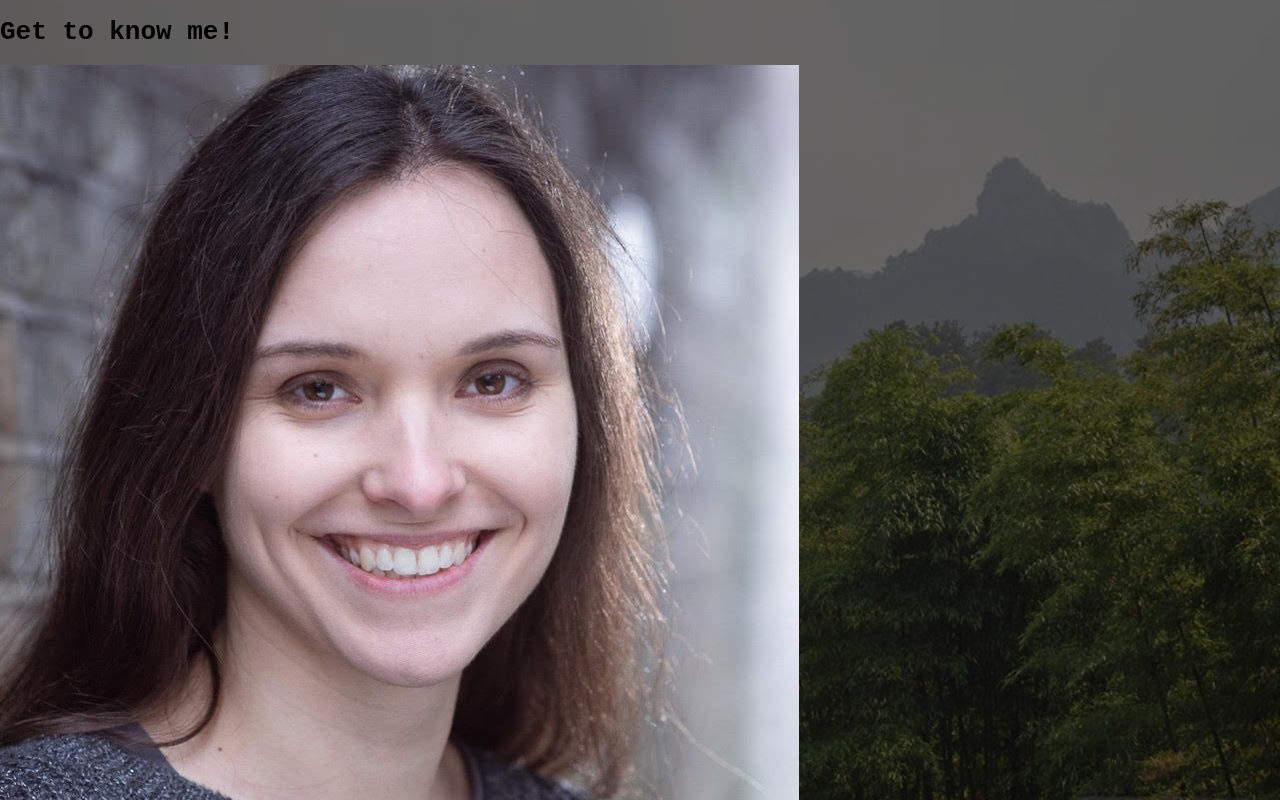
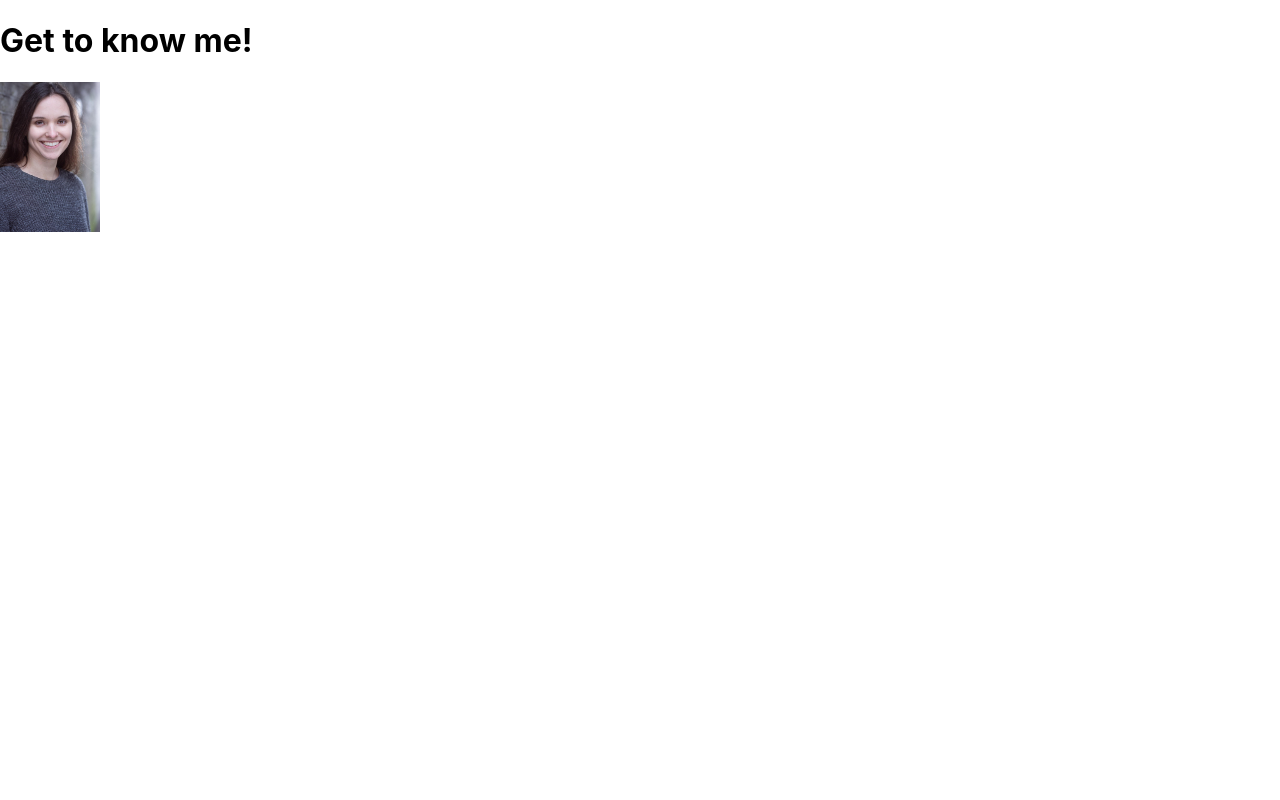
Before and after one commit to AnaisLT/portfolio, a React (Create React App) app: page /about in a window 1280 px wide. Shown: the top 800 px of the page. Built offline with nearby package versions, Linux system fonts and the light colour scheme.

Commit message:
Add a different animation to the title and router

```diff
--- a/src/Components/About.css
+++ b/src/Components/About.css
@@ -1,10 +1,15 @@
  * {
-    background-color: white;
+    /* background-color: white;     */
 }
 
 img {
-    height: 150px;
-    position: absolute;
-    margin-right: 20px;
+    height: 100%;
+    width: 100%;
+
+}
+
+.portfoliopic {
+    height: 150p;
+    width: 100px;
     border-radius: 50px;
 }
--- a/src/Components/About.js
+++ b/src/Components/About.js
@@ -1,5 +1,6 @@
 import React from 'react';
 import ProfilePic from '../images/ProfilePic.jpg';
+import './About.css';
 
 export default function About() {
     return (
@@ -7,10 +8,11 @@ export default function About() {
       <div>
         <h1 className='title'>Get to know me!</h1>
       </div>
-      <div>
+      <div className='portfoliopic'>
         <img
           src={ProfilePic}
-          alt='My profile pic' />
+          alt='My profile pic'>
+        </img>
       </div>
       </>
     )
--- a/src/Components/HomePage.css
+++ b/src/Components/HomePage.css
@@ -1,17 +1,4 @@
-
-/*.Home {
-    display: flex;
-    flex-direction: column;
-    justify-content: space-around;
-    background-image: linear-gradient(rgba(0,0,0,0.6), rgba(0,0,0, 0.6)),
-        url("../images/HomePageCover.jpg");
-    background-position: bottom;
-    background-size: cover;
-    height: 100vh;
-    position: relative;
-      } */
-
-  body {
+ #content {
     font-family: monospace;
     width: 100%;
     background-image: linear-gradient(rgba(0,0,0,0.6), rgba(0,0,0, 0.6)),
@@ -19,7 +6,8 @@
     background-position: bottom;
     background-size: cover;
     height: 100vh;
-    position: relative;
+    position: absolute;
+    top:0;
   }
 
   p {
@@ -33,26 +21,17 @@
     border: white solid;
     text-decoration: none;
     padding: 10px;
+    cursor: pointer;
+    position: relative;
+    bottom: 50;
   }
-
-  /* button {
-    font-size: 20px;
-    font-family: monospace;
-    cursor: pointer;
-    padding: 15px;
-    opacity: 0.3;
-    background-color: black;
-    color: white;
-    width: 100%;
-  }*/
 
   #links {
     display: flex;
     justify-content: space-around;
-    position: bottom;
     font-size: 20px;
-    margin-top: 30px;
-    margin-right: 60px;
+    /* margin-top: 30px;
+    margin-right: 60px; */
   }
 
   #name {
@@ -61,11 +40,6 @@
     text-align: center;
     margin-top: 100px;
     margin-bottom: 30px;
-  }
-
-  .logo {
-    margin-left: 40px;
-    display: block;
   }
 
   .letter {
@@ -148,10 +122,6 @@
     animation: mymove 3s;
   }
 
-  ::selection {
-    background: #b39ddb;
-  }
-
   p {
     padding: 30px;
     text-align: center;
```
